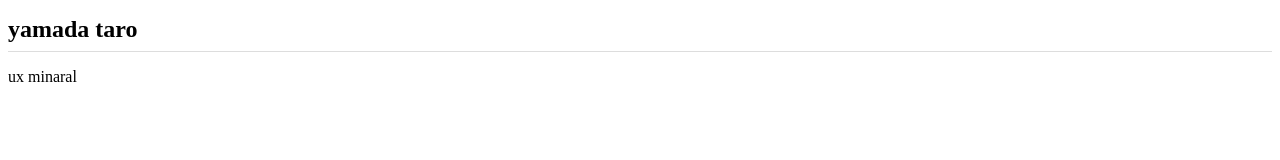
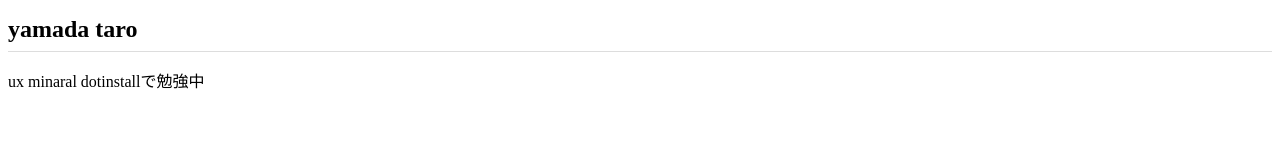
Before and after one commit to shodai-inoue/shodai-inoue.github.io, a plain HTML site: page index.html in a window 1280 px wide. Drawn offline with Linux system fonts and the light colour scheme.

Commit message:
Add files via upload

```diff
--- a/index.html
+++ b/index.html
@@ -7,6 +7,6 @@
 </head>
 <body>
   <h1>yamada taro</h1>
-  <p>ux minaral</p>
+  <p>ux minaral dotinstallで勉強中</p>
 </body>
 </html>
```
